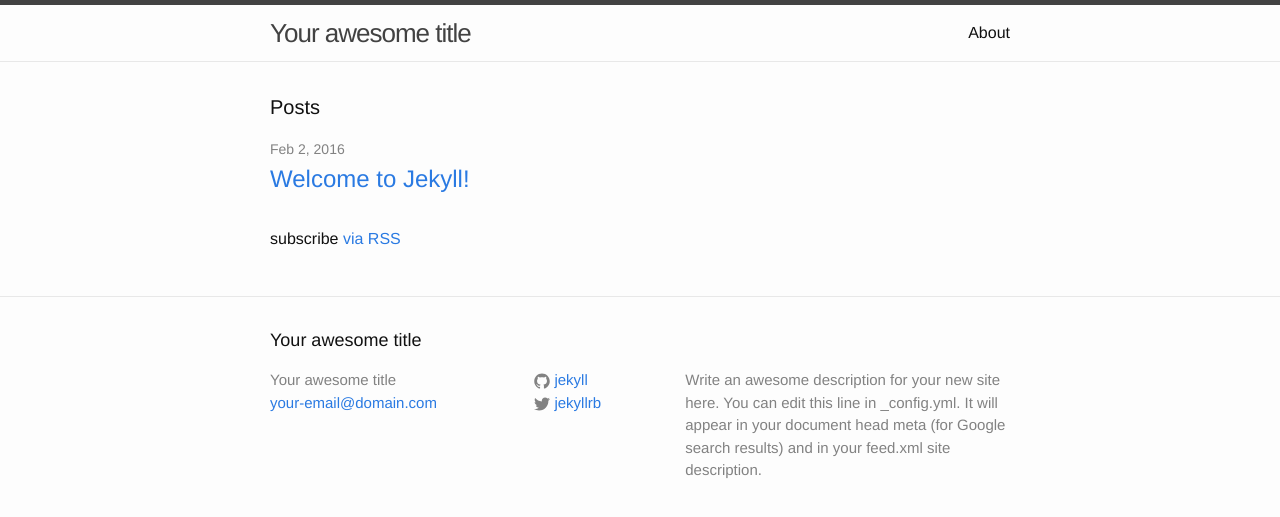
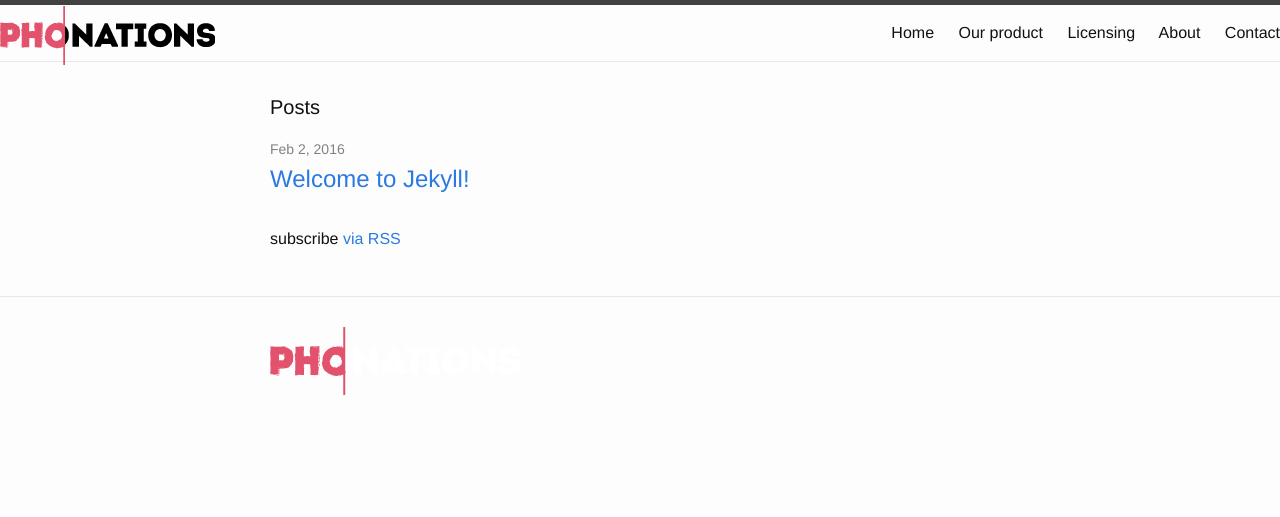
Before and after one commit to Phonations/phonations.github.io, a Jekyll site: the page built from index.html, in a window 1280 px wide. Shown: the top 517 px of the page. Built offline with Jekyll 4.4.1, drawn with Linux system fonts in a browser that asks for light colours.

Commit message:
start *our product* page

```diff
--- a/_includes/footer.html
+++ b/_includes/footer.html
@@ -1,38 +1,7 @@
 <footer class="site-footer">
 
   <div class="wrapper">
-
-    <h2 class="footer-heading">{{ site.title }}</h2>
-
-    <div class="footer-col-wrapper">
-      <div class="footer-col footer-col-1">
-        <ul class="contact-list">
-          <li>{{ site.title }}</li>
-          <li><a href="mailto:{{ site.email }}">{{ site.email }}</a></li>
-        </ul>
-      </div>
-
-      <div class="footer-col footer-col-2">
-        <ul class="social-media-list">
-          {% if site.github_username %}
-          <li>
-            {% include icon-github.html username=site.github_username %}
-          </li>
-          {% endif %}
-
-          {% if site.twitter_username %}
-          <li>
-            {% include icon-twitter.html username=site.twitter_username %}
-          </li>
-          {% endif %}
-        </ul>
-      </div>
-
-      <div class="footer-col footer-col-3">
-        <p>{{ site.description }}</p>
-      </div>
-    </div>
-
+    <img alt="Phonations" src="/images/phonations_white.png">
   </div>
 
 </footer>
--- a/_includes/header.html
+++ b/_includes/header.html
@@ -1,8 +1,8 @@
 <header class="site-header">
 
-  <div class="wrapper">
-
-    <a class="site-title" href="{{ site.baseurl }}/">{{ site.title }}</a>
+  <a class="site-title" href="{{ site.baseurl }}/">
+    <img alt="Phonations" src="/images/phonations.png">
+  </a>
 
   <nav class="site-nav">
     <a href="#" class="menu-icon">
@@ -14,14 +14,12 @@
     </a>
 
     <div class="trigger">
-        {% for my_page in site.pages %}
-          {% if my_page.title %}
-          <a class="page-link" href="{{ my_page.url | prepend: site.baseurl }}">{{ my_page.title }}</a>
-          {% endif %}
-        {% endfor %}
+      <a class="page-link" href="/">Home</a>
+      <a class="page-link" href="/our-product">Our product</a>
+      <a class="page-link" href="/licensing">Licensing</a>
+      <a class="page-link" href="/about">About</a>
+      <a class="page-link" href="/contact">Contact</a>
     </div>
   </nav>
 
-  </div>
-
 </header>
--- /dev/null
+++ b/our-product.md
@@ -0,0 +1,26 @@
+---
+layout: page
+title: Our product
+permalink: /our-product/
+---
+
+Efficient, user-friendly, powerful, the *rythmo band* tradition brought into the digital universe, offering the best of both worlds:
+
+
+<iframe src="//player.vimeo.com/video/98430505" width="500" height="281" frameborder="0" webkitallowfullscreen mozallowfullscreen allowfullscreen></iframe>
+
+*Right click [here](http://www.phonations.com/wp-content/uploads/The%20Man%20With...%20Bande%20Rythmo%2059,94.mov) if you want to download an HD version of the video for testing purposes.*
+
+Our current product is a dubbing system that uses *rythmo band* technology.
+This technology has been used in France and Canada since the 1960’s but has joined the digital world only 10 years ago.
+*Rythmo band technology* has always been the most efficient dubbing technology due to its perfect synchronization with the picture.
+With the help of the scrolling text, the image and precise and easy audio cues, voice actors can read more lines per hour than with the *ADR* system.
+
+By using the *Sony 9 pin protocol*, a serial cable and a video reference signal, our product synchronizes with audio recording software (*Protools*, *Cubase*, etc.). The image and rythmo band will run, while the audio will be managed in the audio software that also controls the transport actions (play, record, etc.).
+The system is very precise and user-friendly.
+
+![Diagram](/images/diagram.png)
+
+The rythmo band scrolls at a steady speed under the image. When the text touches the red synchronization bar, this is a sign for the voice actor to start talking. When the text has completely scrolled under the red bar, this cues the voice actor to finish his sentence.
+
+Our product is compatible with *Cappella* and *.DetX* files or you can simply import *MS Word® .DocX* files. More file formats will be supported in near future (*Mosaic*, *VoiceQ*, *DubStudio*, *Synchronos*, *Annotation Edit*, etc.).
```
Also changed, not shown: images/diagram.png (added), images/phonations.png (added), images/phonations_white.png (added). Lines whose indentation alone changed are shown as unchanged.
